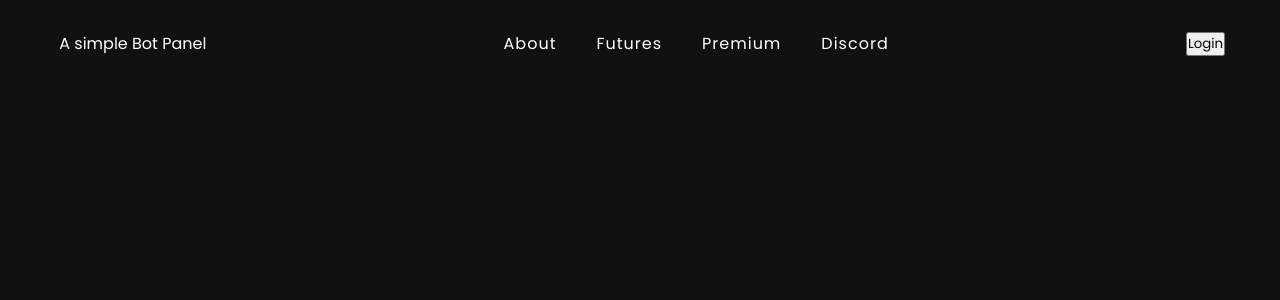
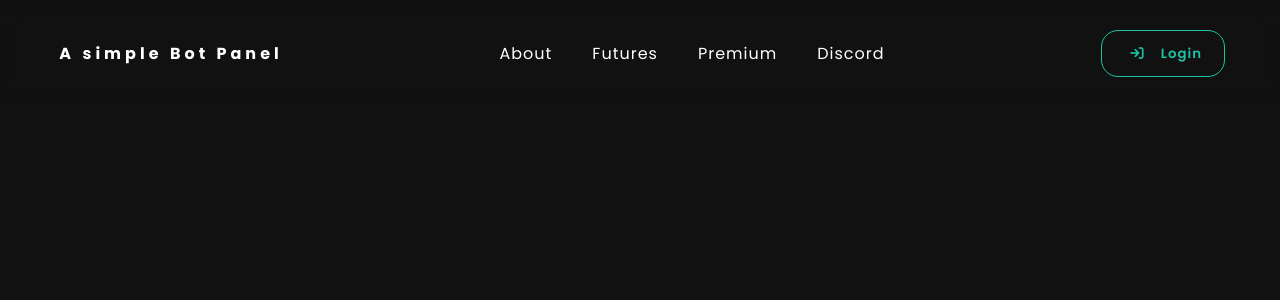
Before and after one commit to wavi23/BasicPythonBotPanel, a Flask app: page / in a window 1280 px wide. Shown: the top 300 px of the page. Run offline with Flask 3, Linux system fonts and the light colour scheme.

Commit message:
Added icons to buttons in navbar and added linkl to {{ nav_title }}

```diff
--- a/web/templates/index.html
+++ b/web/templates/index.html
@@ -10,7 +10,7 @@
 	<nav class="nav">
 		<div class="logo">
 			<img src="{{ nav_logo }}">
-			{{ nav_title }}
+			<a href="{{ nav_discord_url }}">{{ nav_title }}</a>
 		</div>
 		<ul>
 			<li><a href="">About</a></li>
@@ -19,10 +19,11 @@
 			<li><a href="{{ nav_discord_url }}">Discord</a></li>
 		</ul>
 		{% if user_logged %}
-			<a href=""><button>Panel</button></a>
+			<a href=""><button class="nav-btn"> <i class="fa-solid fa-panel"></i> Panel</button></a>
 		{% else %}
-			<a href=""><button>Login</button></a>
+			<a href=""><button class="nav-btn"> <i class="fa-solid fa-sign-in"></i> Login</button></a>
 		{% endif %}
+		<button id="menuButton"><i class="fa-solid"></i></button>
 	</nav>
 </body>
 </html>
```
